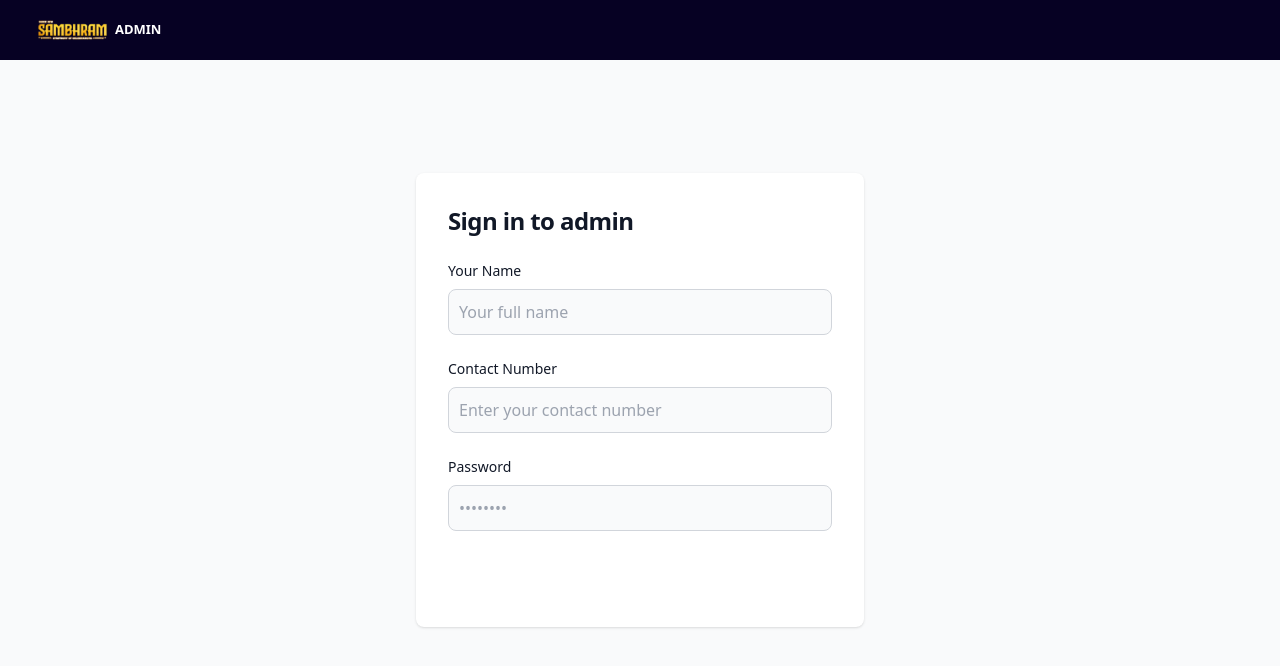
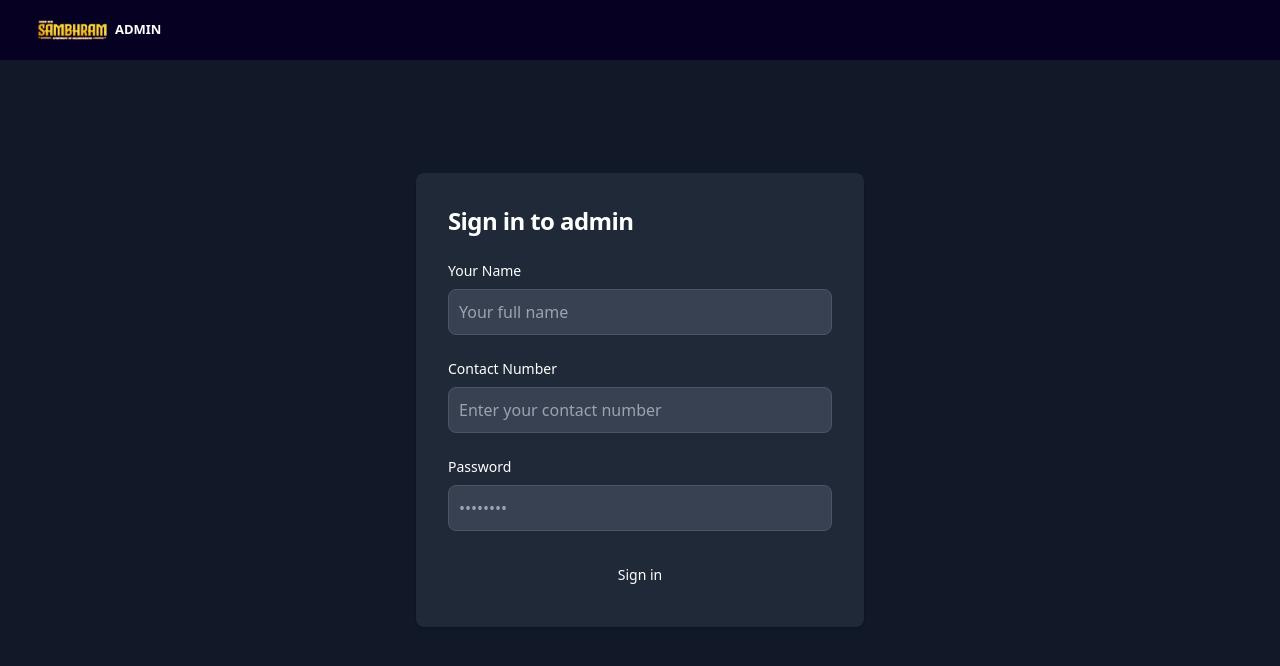
Before and after one commit to abhinm7/shreedevi-sambhram-admin, a React (Vite) app: page / in a window 1280 px wide. Shown: the top 666 px of the page. Built offline with nearby package versions, Linux system fonts and the light colour scheme; no server answers; what datatables.net-react would draw is missing.

Commit message:
login page style

```diff
--- a/src/Pages/Login/Login.jsx
+++ b/src/Pages/Login/Login.jsx
@@ -63,23 +63,21 @@ const Login = () => {
     } else {
       toast.error("Please fill all fields");
     }
-
-
   };
 
   return (
-    <section className="bg-gray-50 dark:bg-gray-900 min-h-screen flex items-center justify-center">
+    <section className="bg-gray-900 min-h-screen flex items-center justify-center">
       <div className="w-full max-w-md">
-        <div className="bg-white rounded-lg shadow dark:border dark:bg-gray-800 dark:border-gray-700">
+        <div className="bg-gray-800 rounded-lg shadow dark:border dark:border-gray-700">
           <div className="p-6 space-y-4 md:space-y-6 sm:p-8">
-            <h1 className="text-xl font-bold leading-tight tracking-tight text-gray-900 md:text-2xl dark:text-white">
+            <h1 className="text-xl font-bold leading-tight tracking-tight text-white md:text-2xl">
               Sign in to admin
             </h1>
             <form className="space-y-4 md:space-y-6" onSubmit={handleSubmit}>
               <div>
                 <label
                   htmlFor="name"
-                  className="block mb-2 text-sm font-medium text-gray-900 dark:text-white"
+                  className="block mb-2 text-sm font-medium text-white"
                 >
                   Your Name
                 </label>
@@ -89,7 +87,7 @@ const Login = () => {
                   id="name"
                   value={name}
                   onChange={(e) => setName(e.target.value)}
-                  className="bg-gray-50 border border-gray-300 text-gray-900 rounded-lg focus:ring-primary-600 focus:border-primary-600 block w-full p-2.5 dark:bg-gray-700 dark:border-gray-600 dark:placeholder-gray-400 dark:text-white dark:focus:ring-blue-500 dark:focus:border-blue-500"
+                  className="bg-gray-700 border border-gray-600 text-white rounded-lg focus:ring-primary-600 focus:border-primary-600 block w-full p-2.5 placeholder-gray-400"
                   placeholder="Your full name"
                   required
                 />
@@ -97,7 +95,7 @@ const Login = () => {
               <div>
                 <label
                   htmlFor="contact"
-                  className="block mb-2 text-sm font-medium text-gray-900 dark:text-white"
+                  className="block mb-2 text-sm font-medium text-white"
                 >
                   Contact Number
                 </label>
@@ -108,14 +106,14 @@ const Login = () => {
                   value={contact}
                   onChange={(e) => setContact(e.target.value)}
                   placeholder="Enter your contact number"
-                  className="bg-gray-50 border border-gray-300 text-gray-900 rounded-lg focus:ring-primary-600 focus:border-primary-600 block w-full p-2.5 dark:bg-gray-700 dark:border-gray-600 dark:placeholder-gray-400 dark:text-white dark:focus:ring-blue-500 dark:focus:border-blue-500"
+                  className="bg-gray-700 border border-gray-600 text-white rounded-lg focus:ring-primary-600 focus:border-primary-600 block w-full p-2.5 placeholder-gray-400"
                   required
                 />
               </div>
               <div>
                 <label
                   htmlFor="password"
-                  className="block mb-2 text-sm font-medium text-gray-900 dark:text-white"
+                  className="block mb-2 text-sm font-medium text-white"
                 >
                   Password
                 </label>
@@ -126,13 +124,13 @@ const Login = () => {
                   value={password}
                   onChange={(e) => setPassword(e.target.value)}
                   placeholder="••••••••"
-                  className="bg-gray-50 border border-gray-300 text-gray-900 rounded-lg focus:ring-primary-600 focus:border-primary-600 block w-full p-2.5 dark:bg-gray-700 dark:border-gray-600 dark:placeholder-gray-400 dark:text-white dark:focus:ring-blue-500 dark:focus:border-blue-500"
+                  className="bg-gray-700 border border-gray-600 text-white rounded-lg focus:ring-primary-600 focus:border-primary-600 block w-full p-2.5 placeholder-gray-400"
                   required
                 />
               </div>
               <button
                 type="submit"
-                className="w-full text-white bg-primary-600 hover:bg-primary-700 focus:ring-4 focus:outline-none focus:ring-primary-300 font-medium rounded-lg text-sm px-5 py-2.5 text-center dark:bg-primary-600 dark:hover:bg-primary-700 dark:focus:ring-primary-800"
+                className="w-full text-white bg-primary-600 hover:bg-primary-700 focus:ring-4 focus:outline-none focus:ring-primary-300 font-medium rounded-lg text-sm px-5 py-2.5 text-center"
               >
                 Sign in
               </button>
```
